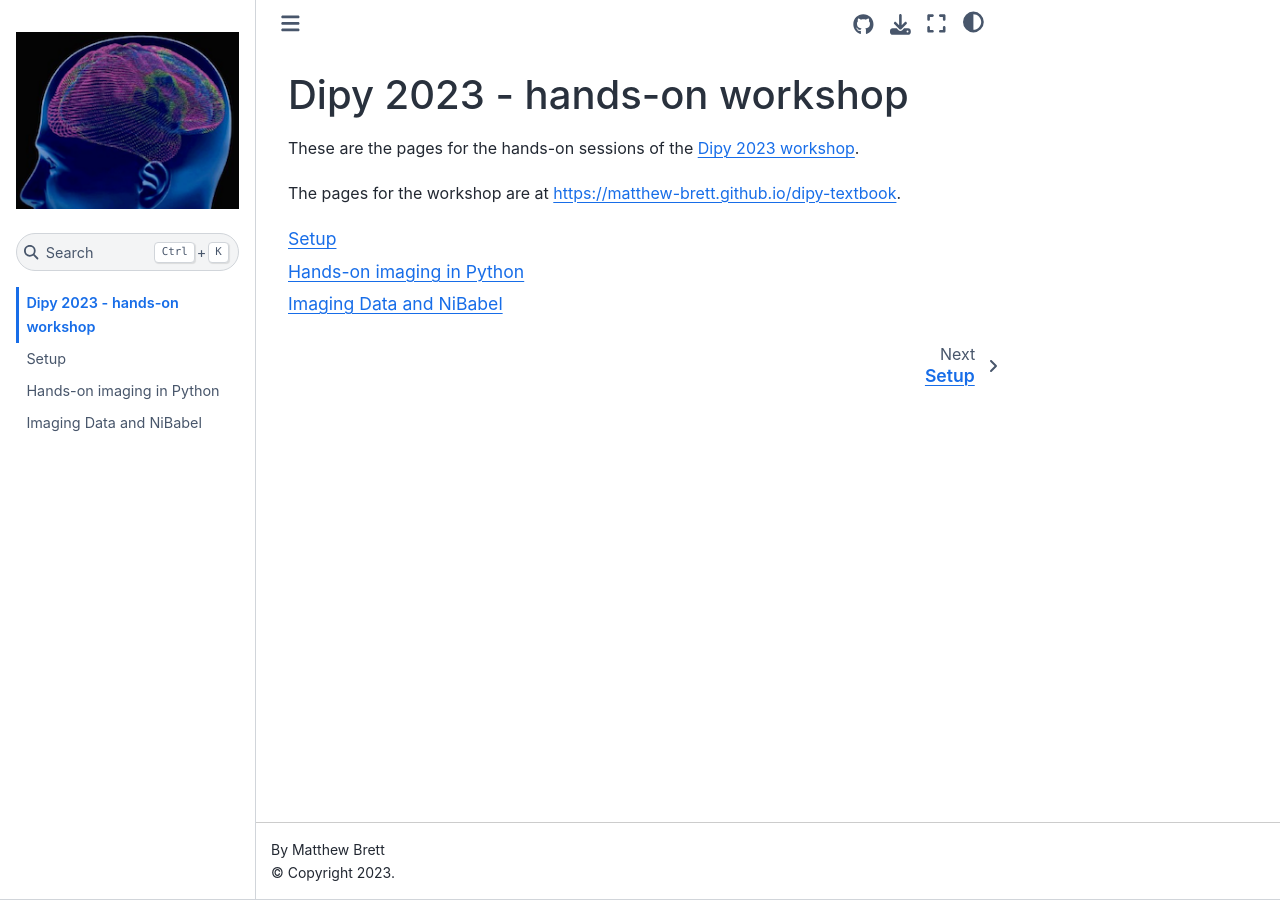
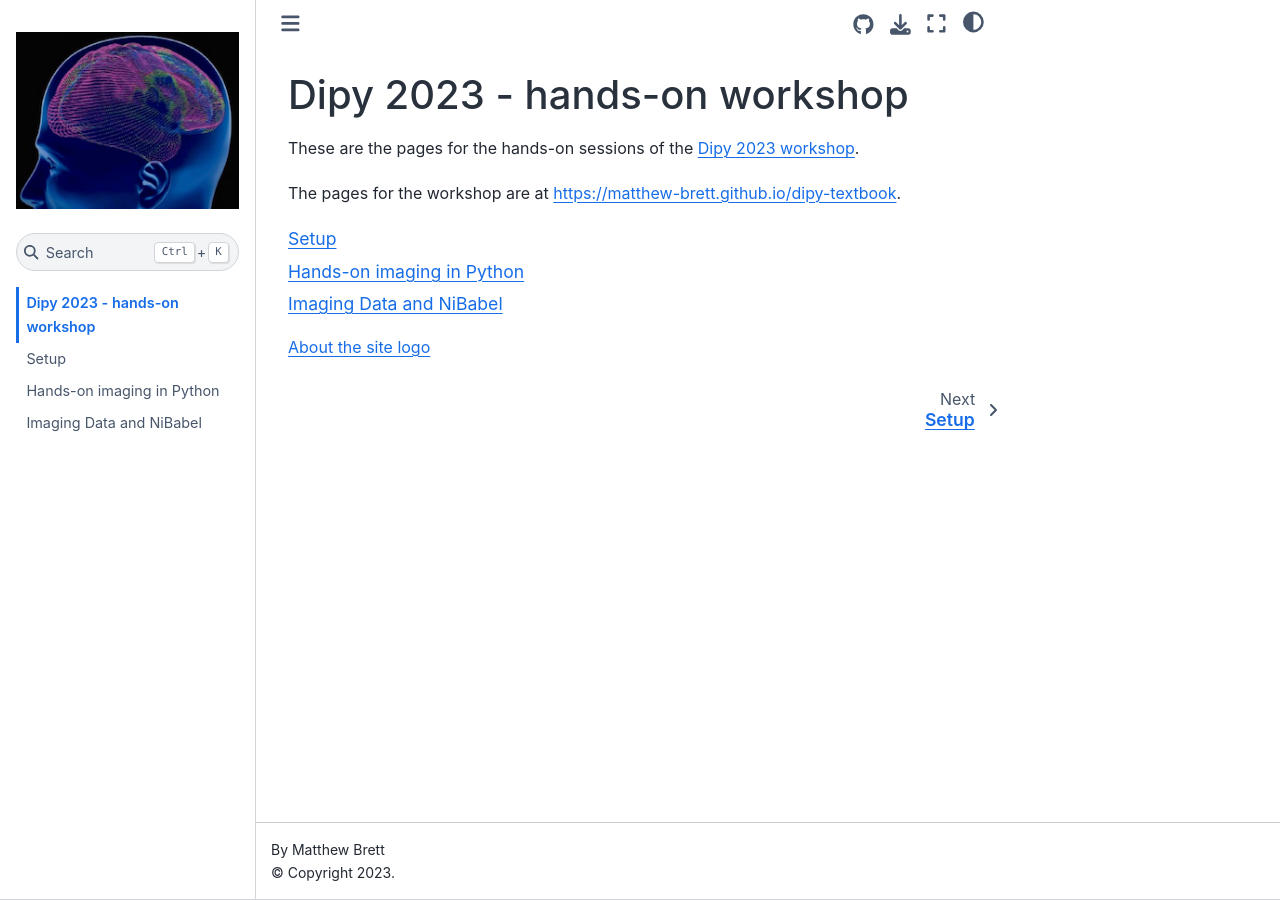
Before and after one commit to matthew-brett/dipy-workshop, a Jupyter Book: the page built from intro.md, in a window 1280 px wide. Built offline with Jupyter Book 1.0.4 settings and Sphinx 7.4.7 and the Sphinx Book theme 1.1.4, drawn with Linux system fonts in a browser that asks for light colours.

Commit message:
About the site logo

````diff
--- a/intro.md
+++ b/intro.md
@@ -7,3 +7,6 @@
 
 ```{tableofcontents}
 ```
+
+[About the site
+logo](https://ami.org/press/press-releases/2015/342-forward-thinking-hiring-medical-illustrator)
````
